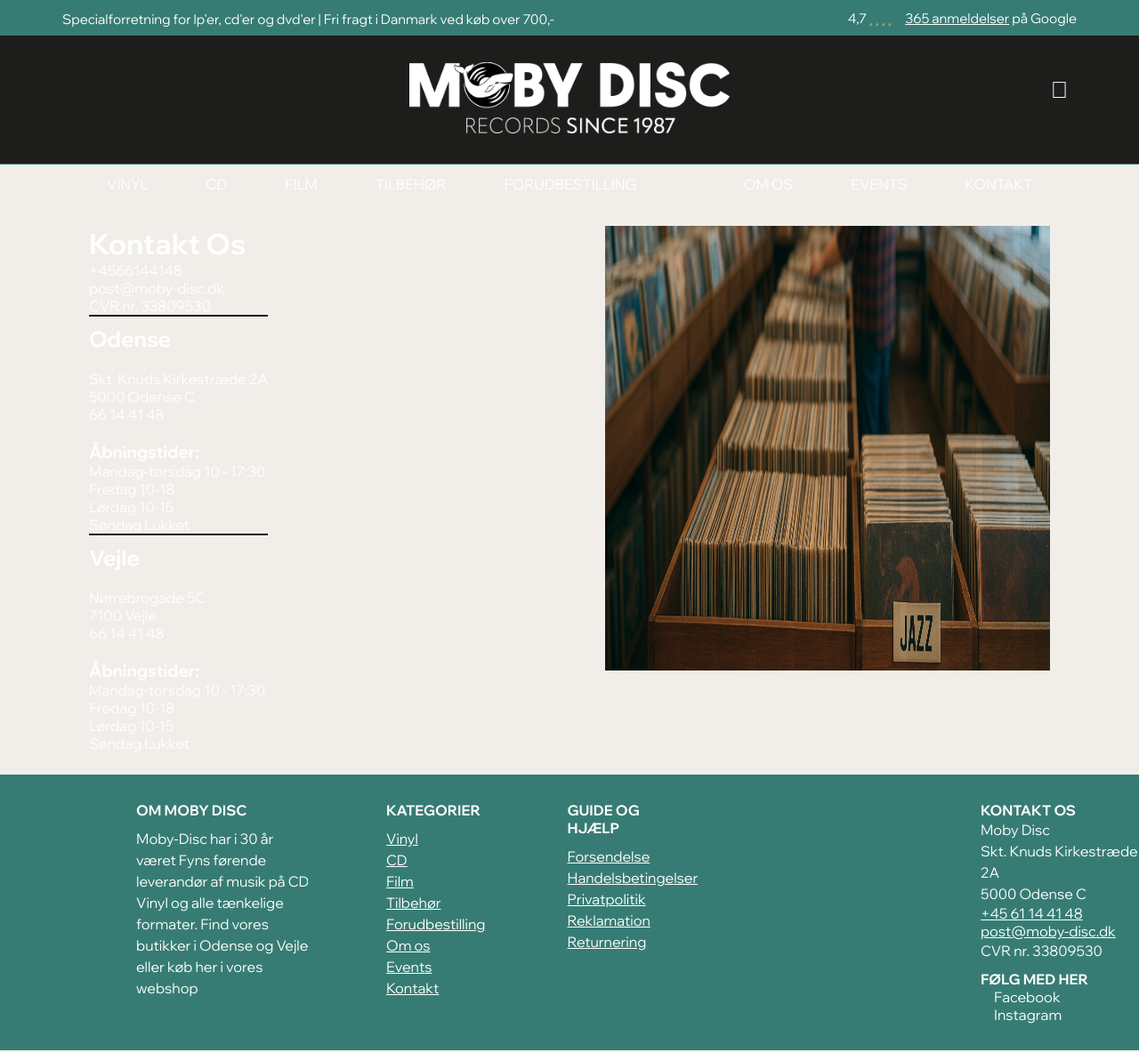
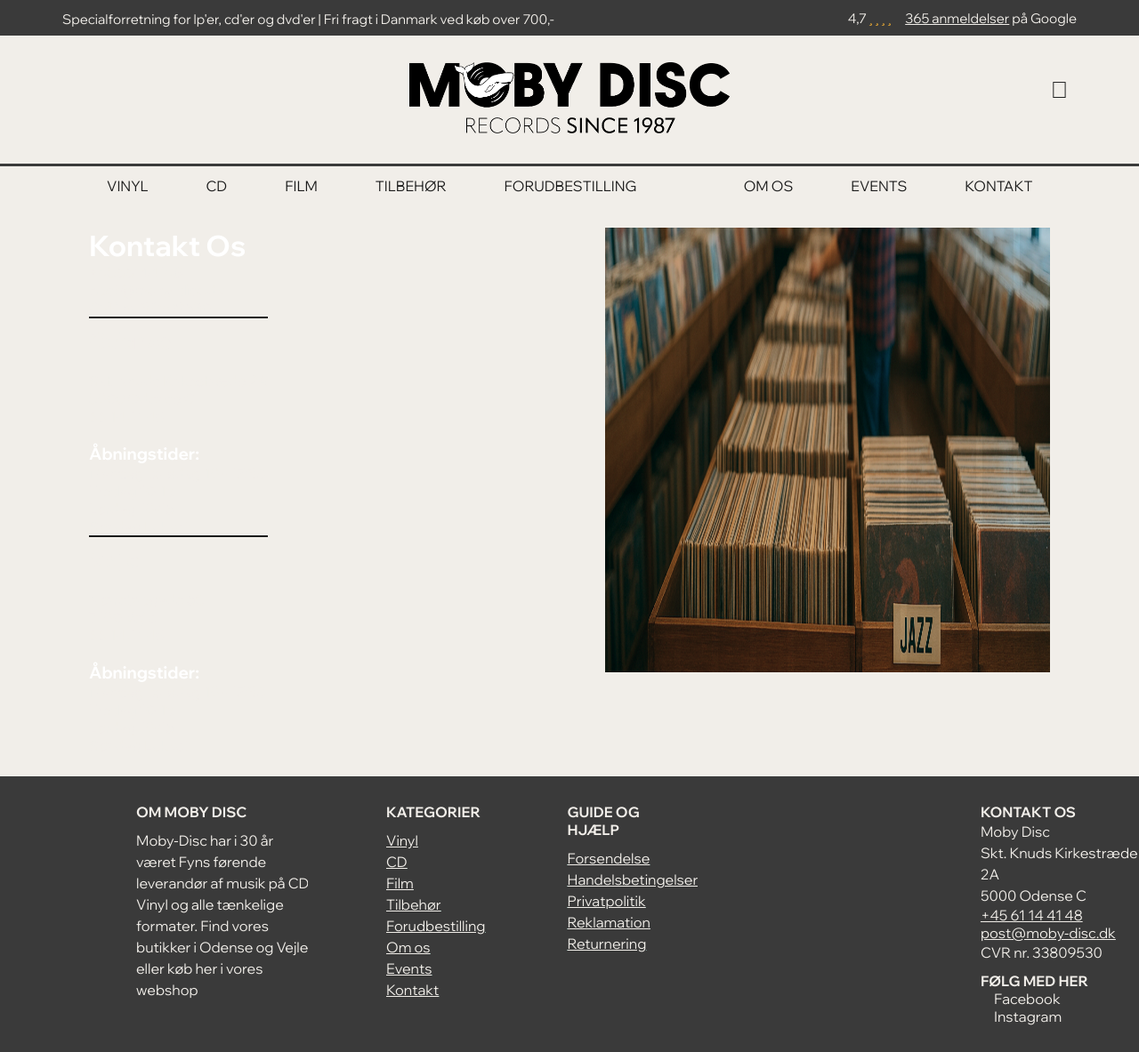
Before and after one commit to LucasMejer/eksamen3sem, a Vue app: page /kontakt in a window 1280 px wide. Shown: the whole page at 89% size. Built offline with nearby package versions, Linux system fonts and the light colour scheme.

Commit message:
Rettelser farver

```diff
--- a/src/assets/_colors.scss
+++ b/src/assets/_colors.scss
@@ -2,6 +2,7 @@ $background: #F1EEE9;
 $black: #1B1B1B;
 $white: #F1EEE9;
 $grey: #8A8F99;
+$grey-dark: #3A3A3A;
 $turquoise: #4CB9AC;
 $turquoise-dark: #328F83;
 $yellow: #F9B333;
--- a/src/assets/main.scss
+++ b/src/assets/main.scss
@@ -15,12 +15,13 @@ body {
 
 //Header SCSS
 header {
-  background-color: lightblue;
+  background-color: colors.$turquoise;
   padding: 15px;
   display: flex;
   justify-content: space-between;
   align-items: center;
 }
+
 /* RESET */
 *{
     margin: 0px;
@@ -37,7 +38,7 @@ html, body {
 .navbar__info {
     display: flex;
     justify-content: space-between;
-    background-color: #377C74;
+    background-color: colors.$grey-dark;
     top: 0;
     left: 0;
     width: 100%;
@@ -48,11 +49,11 @@ html, body {
     flex-direction: row;
     padding: 7px 10px 5px 10px;
     font-size: 8px;
-    color: white;
+    color: colors.$white;
 }
 
 .info__reviews i {
-    color: #F9B333;
+    color: colors.$yellow;
 }
 
 /* MEDIA QUERY NAVBAR FIRST */
@@ -502,9 +503,9 @@ hr{
 /* NAVBAR SECOND */
 
 .navbar__name {
-    background-color: #1D1D1B;
+    background-color: colors.$white;
     padding: 10px;
-    color: white;
+    color: colors.$white;
 }
 
 .name__moby{
@@ -529,7 +530,7 @@ hr{
 }
 
 .shop__logos a {
-    color: white;
+    color: colors.$black;
     text-decoration: none;
 }
 
@@ -544,54 +545,22 @@ hr{
 }
 
 .menu__toggle .menu__bar {
-    background-color: white;
+    background-color: colors.$grey-dark;
     height: 2px;
     width: 20px;
     margin: 3px;
 }
 
-
-/* Scroll Up Button */
-
-#scrollUpBtn {
-    position: fixed;
-    float: right;
-    z-index: 99;
-}
-
-#scrollUpBtn {
-  display: none;
-  position: fixed;
-  bottom: 20px;
-  right: 30px;
-  z-index: 99;
-  font-size: 26px;
-  border: none;
-  outline: none;
-  background-color: #5F5837;
-  color: #FAF7F0;
-  cursor: pointer;
-  padding: 8px 10px;
-  border-radius: 100px;
-  box-shadow: 0px 4px 10px rgba(0, 0, 0, 0.25);
-
-}
-
-#scrollUpBtn:hover {
-  background-color: #AFAF9B;
-}
-
-
 /* INTRO SECTION FIRST */
 
 .intro__section--first, .h1, .p {
-    color: #FFFFFF;
+    color: colors.$white;
 }
 
 .intro__section--first {
 //    padding: 20px 15px 50px 15px;
     line-height: 1.4;
-    background-color: #3A3A3A;
+    background-color: colors.$grey;
     width: 100%;
 }
 
@@ -604,10 +573,10 @@ hr{
 /* INTRO SECTION SECOND */
 
 .intro__section--second {
-    color: #FFFFFF;
+    color: colors.$white;
 //    padding: 20px 15px 50px 15px;
     line-height: 1.4;
-    background-color: #3A3A3A;
+    background-color: colors.$grey;
     width: 100%;
 }
 
@@ -622,14 +591,14 @@ hr{
 /* FOOTER */
 
 .footer {
-    background-color: #377C74;
-    color: white;
+    background-color: colors.$grey-dark;
+    color: colors.$white;
     padding: 20px 0;
 }
 
 .button__collapsible {
-  background-color: #377C74;
-  color: white;
+  background-color: colors.$grey-dark;
+  color: colors.$white;
   cursor: pointer;
   padding: 18px;
   width: 100%;
@@ -639,8 +608,8 @@ hr{
   font-size: 15px;
 }
 
-.active, .button__collapsible:hover {
-  background-color: #377C74;
+  .button__collapsible:hover {
+  background-color: colors.$black;
 }
 
 .footer__content {
@@ -709,7 +678,7 @@ hr{
     .menu__bar {
         width: 24px;
         height: 2px;
-        background: white;
+        background: colors.$grey-dark;
     }
 
     .name__moby img {
@@ -730,9 +699,9 @@ hr{
     .link__sites {
         display: none;
         width: 100%;
-        background-color: #1D1D1B;
-        border-top: 1px solid #377C74;
-        box-shadow: 0 10px 35px rgba(0,0,0,0.5);
+        background-color: colors.$white;
+        box-shadow: 0 8px 20px rgba(0, 0, 0, 0.3);
+        border-top: 2px solid colors.$black;
         position: absolute;
         left: 0;
         z-index: 9999;
@@ -756,9 +725,13 @@ hr{
     }
 
     .link__sites a {
-        color: white;
+        color: colors.$black;
         text-decoration: none;
         font-size: 18px;
+    }
+
+    .link__sites li:hover {
+      background-color: colors.$grey;
     }
 
     .footer__buttons .footer__content p {
@@ -772,7 +745,7 @@ hr{
     }
 
     .footer__buttons .footer__content a {
-        color: white;
+        color: colors.$white;
     }
 
     .footer__buttons .footer__some {
@@ -789,8 +762,7 @@ hr{
 
 @media screen and (min-width: 1024px) {
     .navbar__menu {
-       border-top: 1px solid;
-       border-color: #377C74;
+       border-top: 3px solid colors.$grey-dark;
     }
 
     .navbar__info .info__text {
@@ -832,11 +804,11 @@ hr{
 
     .nav__links--first a, .nav__links--second a {
       text-decoration: none;
-      color: white;
+      color: colors.$black;
     }
 
     .nav__links--first a {
-        color: white;
+        color: colors.$black;
     }
 
     .name__moby img {
@@ -940,7 +912,7 @@ hr{
     }
 
     .footer__content li, .footer__contact a :hover{
-        color: #377C74;
+        color: colors.$turquoise;
         text-decoration: underline;
     }
 
@@ -949,14 +921,14 @@ hr{
     }
 
     .footer__content li a {
-        color: white;
+        color: colors.$white;
         line-height: 1.5;
     }
 
     .footer__content p {
         width: 200px;
         line-height: 1.5;
-        color: white;
+        color: colors.$white;
     }
 
     .footer__content  {
@@ -976,7 +948,7 @@ hr{
     }
 
     .footer__contact a {
-        color: white;
+        color: colors.$white;
     }
 }
 
@@ -993,7 +965,7 @@ hr{
 }
 
 .container__sections h1, h2 {
-    color: white;
+    color: colors.$white;
     padding-bottom: 20px;
 }
 
@@ -1004,7 +976,7 @@ hr{
 
 .box__container div {
     margin: 20px 50px 20px 50px;
-    background-color: #3A3A3A;
+    background-color: colors.$grey;
     height: 400px;
     width: 350px;
     display: flex;
@@ -1022,17 +994,17 @@ hr{
 
 .box__container h4 {
     font-size: 20px;
-    color: white;
+    color: colors.$white;
 }
 
 .box__container p {
     padding: 20px 0 20px 0;
     width: 200px;
-    color: white;
+    color: colors.$white;
 }
 
 .box__container button {
-    background-color: #377C74;
+    background-color: colors.$turquoise;
     width: 45%;
     height: 10%;
     margin: 0 0 20px 0;
@@ -1053,7 +1025,7 @@ hr{
 }
 
 .apply h1, p {
-    color: white;
+    color: colors.$white;
 }
 
 .apply img {
--- a/src/components/TheHeader.vue
+++ b/src/components/TheHeader.vue
@@ -82,7 +82,7 @@ onMounted(() => {
         </div>
 
         <div class="name__moby">
-            <img src="/mobydisc_logotype_fullcolor_rgb.png" alt="logo til forside øverst nav bar moby disc">
+            <img src="/public/mobydisc_horizontal_black.png" alt="logo til forside øverst nav bar moby disc">
         </div>
 
         <div class="shop__logos">
@@ -117,12 +117,6 @@ onMounted(() => {
             </ul>
         </div>
     </nav>
-
-<!-- SCROLL UP KNAP -->
-
-  <button id="scrollUpBtn"><i class="fa-solid fa-chevron-up"></i></button>
-
-
 </body>
 
 </template>
```
Also changed, not shown: public/mobydisc_horizontal_black.png (added), public/mobydisc_logo_fullcolor_outlined_rgb.png (added).
